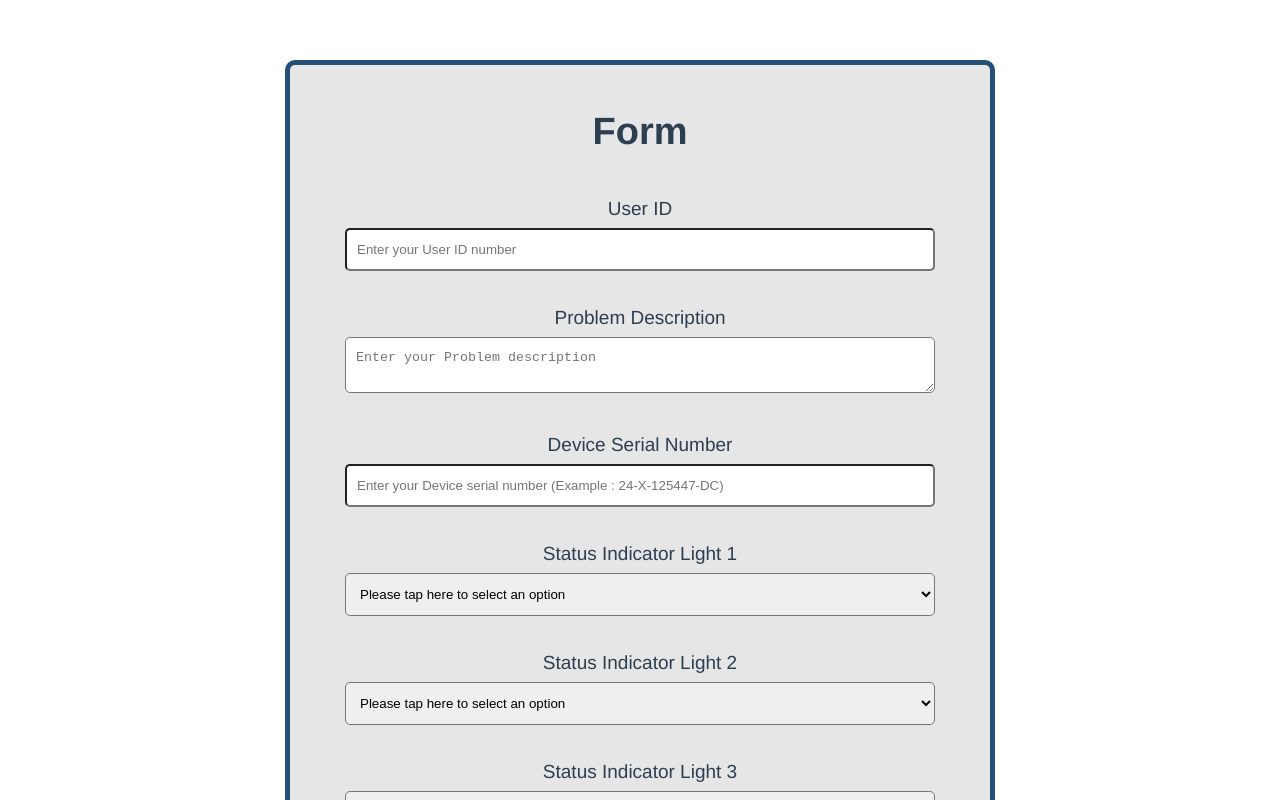
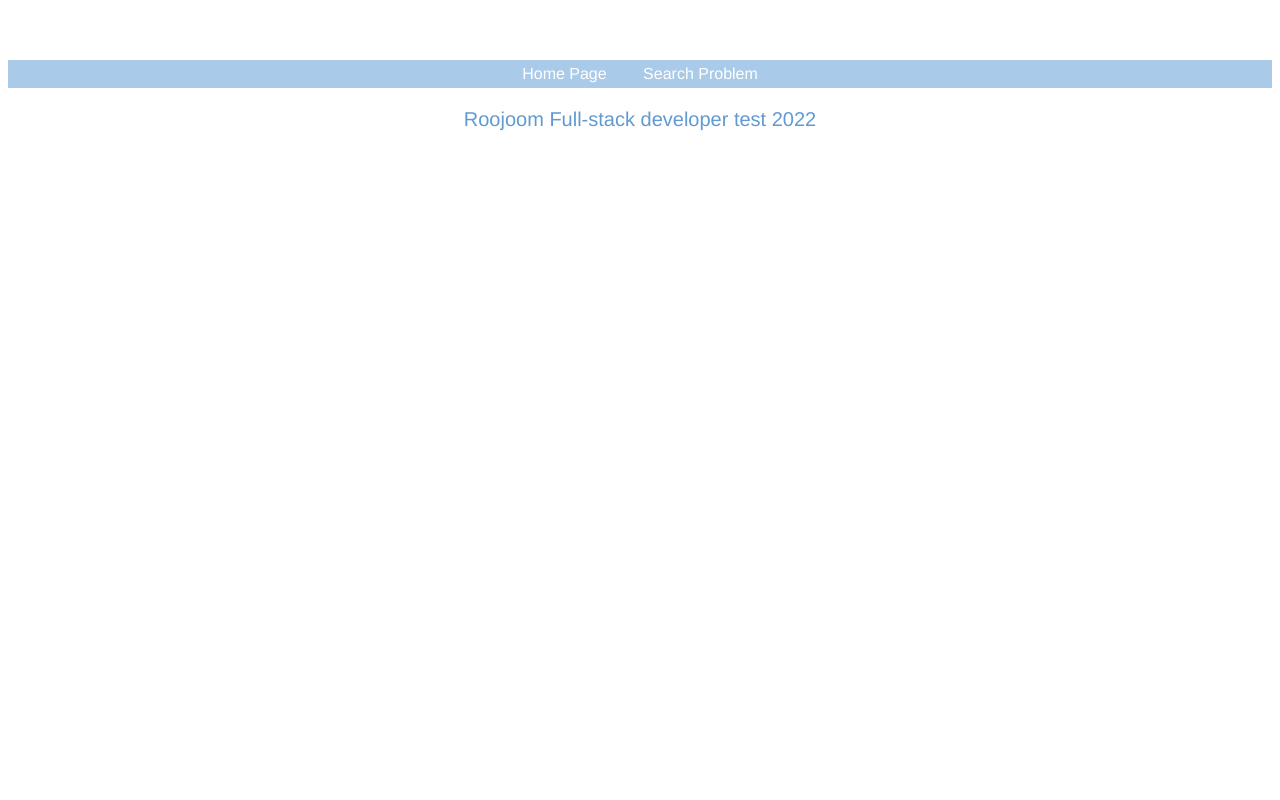
Before and after one commit to ronigu1/problem-solver-front, a Vue app: page / in a window 1280 px wide. Shown: the top 800 px of the page. Built offline with nearby package versions, Linux system fonts and the light colour scheme; what vue-simple-alert would draw is missing.

Commit message:
added nav-bar and home page

```diff
--- a/package.json
+++ b/package.json
@@ -12,6 +12,7 @@
     "core-js": "^3.8.3",
     "vue": "^2.6.14",
     "vue-axios": "^3.5.2",
+    "vue-router": "^3.3.2",
     "vue-simple-alert": "^1.1.1"
   },
   "devDependencies": {
--- a/src/App.vue
+++ b/src/App.vue
@@ -1,17 +1,25 @@
 <template>
   <div id="app">
-    <formPage />
+    <div id="navID">
+      <ul>
+        <!-- <formPage /> -->
+        <li><router-link :to="{name: 'main' }"> Home Page </router-link></li>
+        <li><router-link :to="{name: 'form' }"> Search Problem </router-link></li>
+      </ul>
+
+      <router-view />
+    </div>
   </div>
 </template>
 
 <script>
-import formPage from './components/FormPage.vue'
+// import formPage from './components/FormPage.vue'
 
 export default {
   name: 'App',
-  components: {
-    formPage
-  }
+  // components: {
+  //   formPage
+  // }
 }
 
 </script>
@@ -25,4 +33,46 @@
   color: #2c3e50;
   margin-top: 60px;
 }
+ul {
+  list-style-type: none;
+  margin: 0;
+  padding: 5px;
+  overflow: hidden;
+  background-color:rgb(169, 202, 233);
+  position: -webkit-sticky; /* Safari */
+  position: sticky;
+  top: 0;
+  margin-bottom: 15px;
+}
+
+li{
+  display: inline;
+}
+
+li a {
+  color: white;
+  text-align: center;
+  padding: 14px 16px;
+  text-decoration: none;
+}
+
+li a:hover {
+  background-color:rgb(15, 20, 85);
+}
+/* nav {
+  padding-bottom: 20px;
+  padding-left: 15px;
+  padding-right: 15px
+} */
+
+/* #navID a.router-link-active{
+    border-right-width: 20px;
+    padding-right: 20px;
+}
+
+#navID a{
+  color:rgb(22, 72, 119);
+} */
+
+
 </style>
--- a/src/main.js
+++ b/src/main.js
@@ -5,6 +5,7 @@
 import VueSimpleAlert from "vue-simple-alert";
 import text from './assets/consoleText';
 Vue.use(VueSimpleAlert);
+import router from './router.js'
 
 
 Vue.config.productionTip = false
@@ -27,6 +28,7 @@
 console.log(text);
 new Vue({
   el: '#app',
+  router,
   data() {
     return {
       store: shared_data
--- /dev/null
+++ b/src/pages/MainPage.vue
@@ -0,0 +1,12 @@
+<template>
+    <div>
+      <p class="text">Roojoom Full-stack developer test 2022</p>
+    </div>
+  </template>
+
+  <style>
+  .text{
+    font-size: 20px;
+    color:rgb(96, 154, 209);
+  }
+</style>
--- /dev/null
+++ b/src/router.js
@@ -0,0 +1,20 @@
+import Vue from 'vue'
+import VueRouter from 'vue-router'
+import Main from "./pages/MainPage";
+
+Vue.use(VueRouter)
+
+export default new VueRouter({
+  routes: [
+    {
+    path: '/',
+    name:'main',
+    component:Main
+    },
+    {
+    path: '/form',
+    name:'form',
+    component: () => import("./pages/FormPage")
+    }
+  ]
+})
```
Also changed, not shown: src/pages/FormPage.vue (renamed from src/components/FormPage.vue), 1 other file (tests, documents, lock files or other folders).
